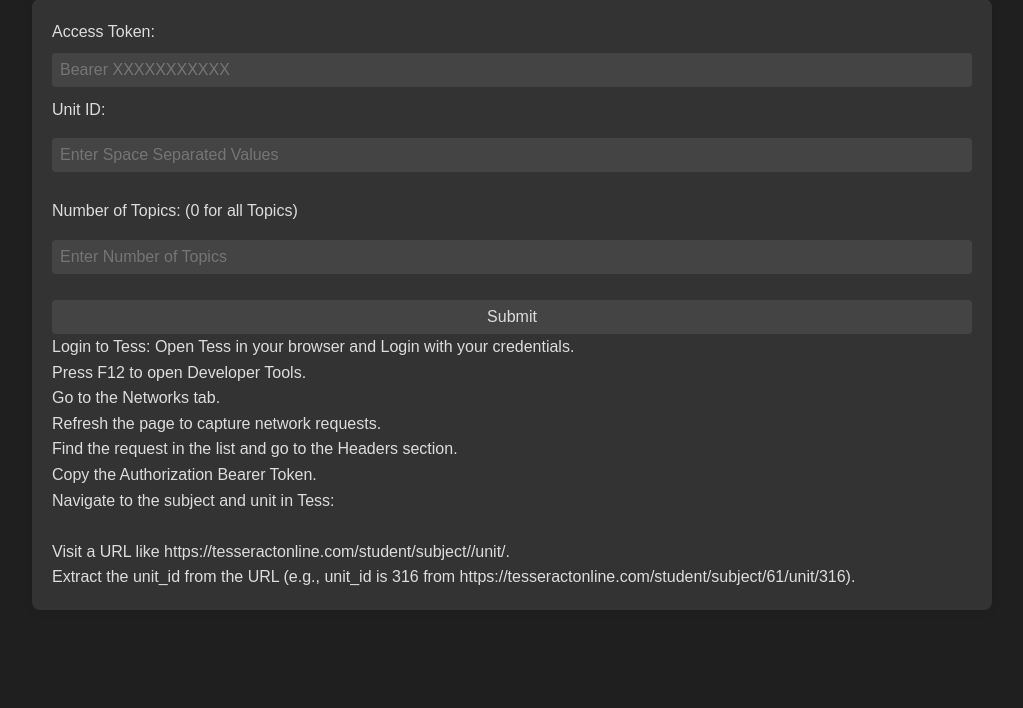
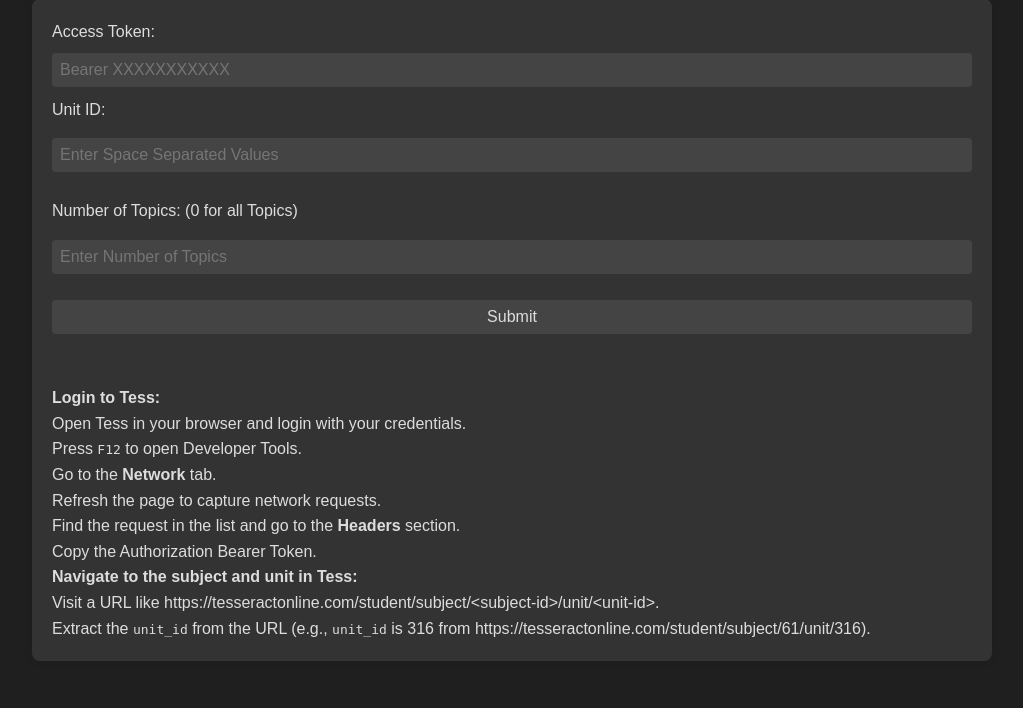
Before and after one commit to Shrithu10/Bot, a Node server app: page / in a window 1280 px wide. Shown: the part 92-800 px from the top of the page, without its empty margins (128-1151 px from the left). Run offline with Node 20, Linux system fonts and the light colour scheme; some libraries are stand-ins or nearby versions.

Commit message:
Update index.ejs

```diff
--- a/views/index.ejs
+++ b/views/index.ejs
@@ -32,22 +32,25 @@
             </div>
             <button type="submit">Submit</button>
         </form>
+<br><br>
         <p>
-        Login to Tess:
-
-        Open Tess in your browser and Login with your credentials.<br>
-        Press F12 to open Developer Tools.<br>
-        Go to the Networks tab.<br>
-        Refresh the page to capture network requests.<br>
-        Find the request in the list and go to the Headers section.<br>
-        Copy the Authorization Bearer Token.<br>
-        Navigate to the subject and unit in Tess:<br>
-        <br>
-
-        Visit a URL like https://tesseractonline.com/student/subject/<subject-id>/unit/<unit-id>.<br>
-        Extract the unit_id from the URL (e.g., unit_id is 316 from https://tesseractonline.com/student/subject/61/unit/316).<br>
-
-        </p>
+    <strong>Login to Tess:</strong>
+</p>
+<p>
+    Open Tess in your browser and login with your credentials.<br>
+    Press <code>F12</code> to open Developer Tools.<br>
+    Go to the <strong>Network</strong> tab.<br>
+    Refresh the page to capture network requests.<br>
+    Find the request in the list and go to the <strong>Headers</strong> section.<br>
+    Copy the Authorization Bearer Token.
+</p>
+<p>
+    <strong>Navigate to the subject and unit in Tess:</strong>
+</p>
+<p>
+    Visit a URL like https://tesseractonline.com/student/subject/&lt;subject-id&gt;/unit/&lt;unit-id&gt;.<br>
+    Extract the <code>unit_id</code> from the URL (e.g., <code>unit_id</code> is 316 from https://tesseractonline.com/student/subject/61/unit/316).
+</p>
         <div class="logs">
             <!-- Logs will be inserted here dynamically -->
         </div>
```
